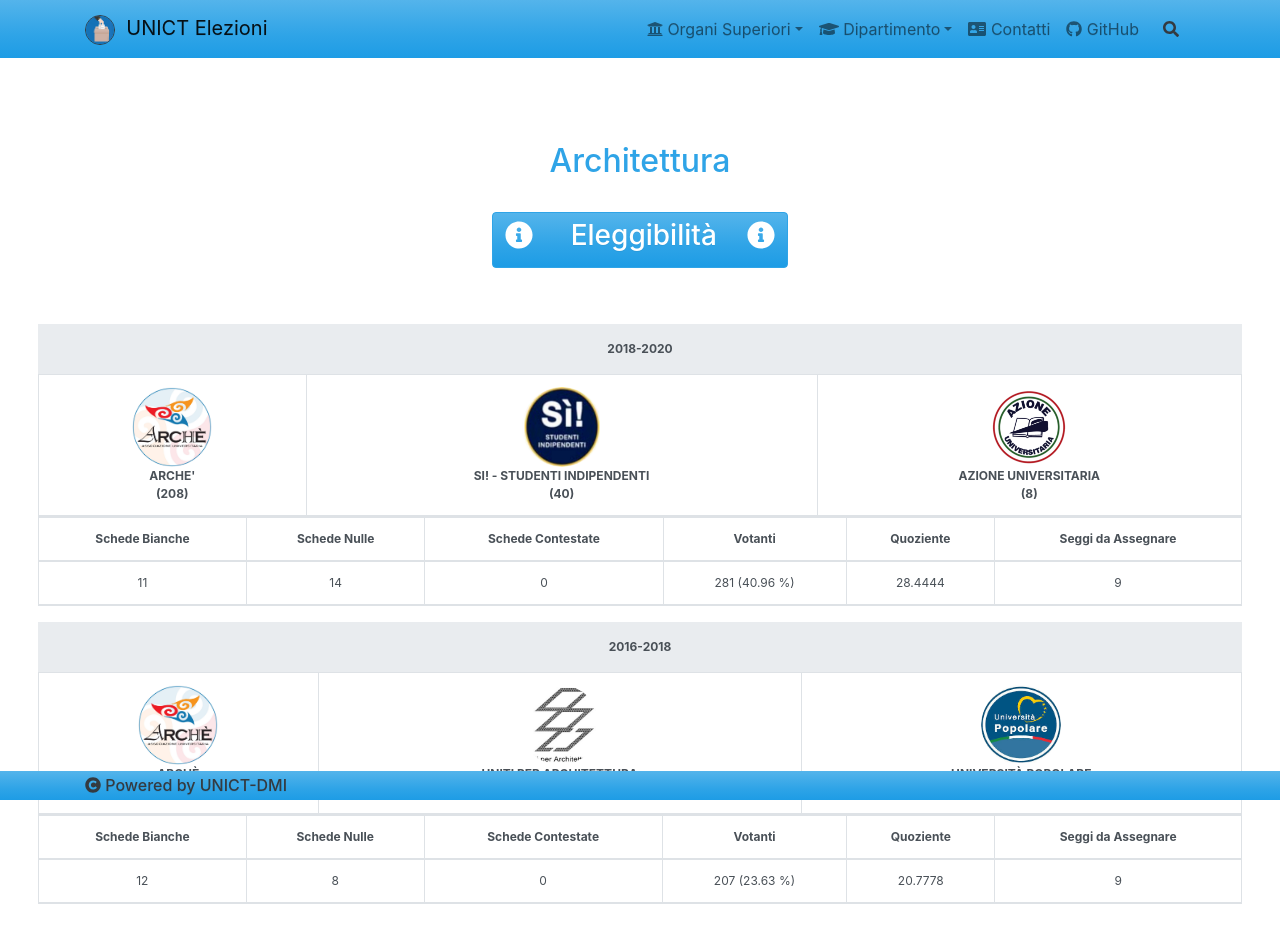
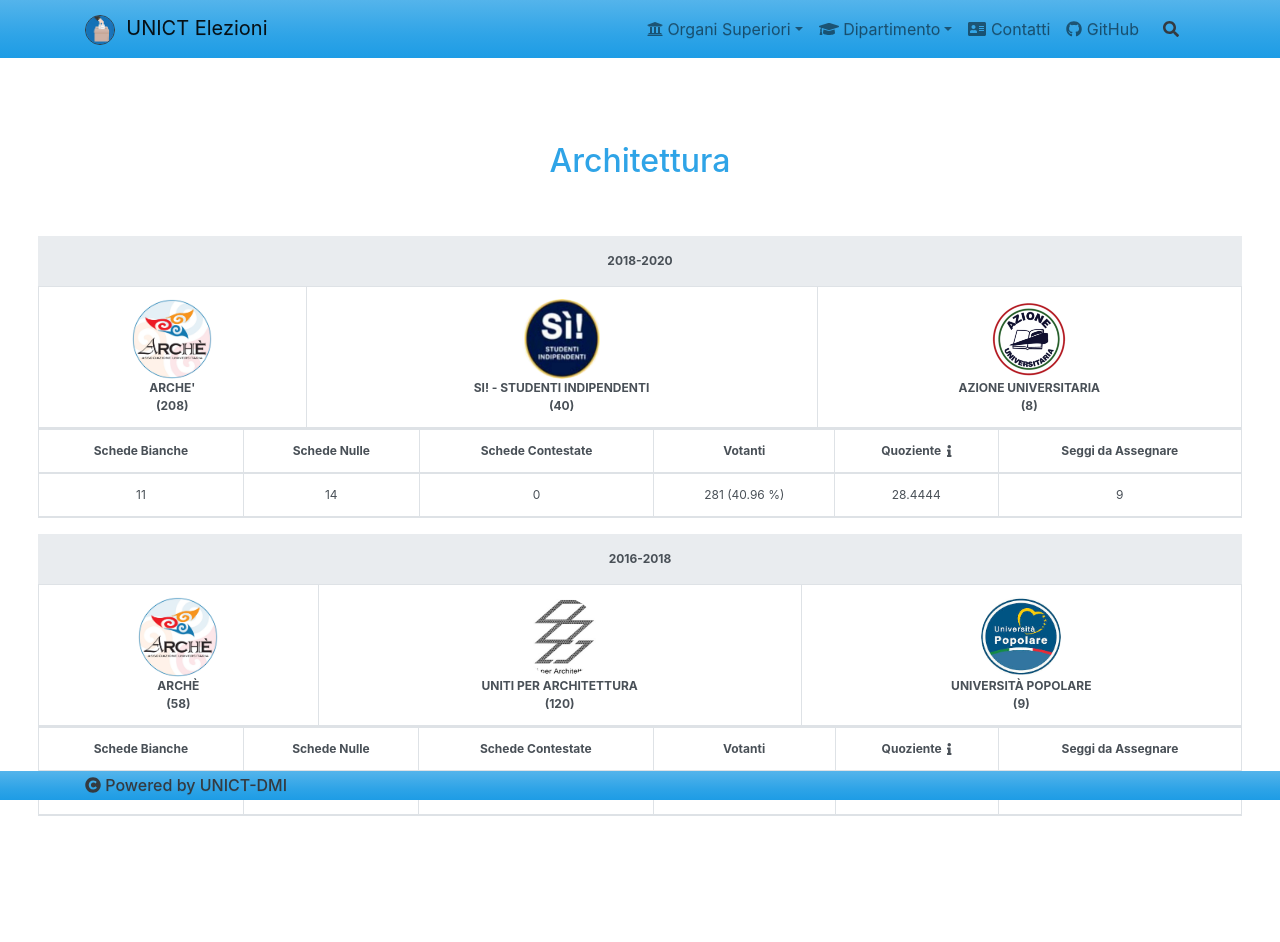
Before and after one commit to UNICT-DMI/UNICT-Elezioni, a React (Create React App) app: page /#/cdl/Architettura in a window 1280 px wide. Shown: the top 942 px of the page. Built offline with nearby package versions, Linux system fonts and the light colour scheme.

Commit message:
feat: move quotient formula in popover

```diff
--- a/src/app/App.scss
+++ b/src/app/App.scss
@@ -14,3 +14,7 @@ body {
 .pointer:hover {
   cursor: pointer;
 }
+
+.popover {
+  max-width: fit-content !important;
+}
--- a/src/app/cdl/Cdl.tsx
+++ b/src/app/cdl/Cdl.tsx
@@ -1,8 +1,5 @@
-import React, { useState } from 'react';
+import React from 'react';
 import { useParams } from 'react-router-dom';
-import { Collapse, Button } from 'react-bootstrap';
-import { FontAwesomeIcon } from '@fortawesome/react-fontawesome';
-import { faInfoCircle } from '@fortawesome/free-solid-svg-icons';
 import { years } from '../../data/years';
 import Results from '../results/Results/Results';
 
@@ -14,40 +11,11 @@ export type dict = { [key: string]: string[] };
 
 const Cdl = (): JSX.Element => {
   const params: Params = useParams();
-  const [show, setShow] = useState(false);
-
-  // { year: seggi } -> { "2018-2020": ['1','2','3'] }
-  // const seggi: dict = {};
-  // const multiDipSeggio: dict = {};
-
-  function toggleFormula(e: any): void {
-    e.preventDefault();
-    setShow(!show);
-  }
 
   return (
     <div className="Department">
       <div className="container-fluid">
         <h2 className="mt-5">{params.cdl.replace(/_/g, ' ')}</h2>
-
-        <Button
-          className="mt-4"
-          onClick={toggleFormula}
-          aria-controls="collapse-tbody"
-          aria-expanded={show}>
-          <h3 className="text-white">
-            <FontAwesomeIcon icon={faInfoCircle} />
-            {' '}
-            &nbsp; &nbsp; Eleggibilità &nbsp; &nbsp;
-            <FontAwesomeIcon icon={faInfoCircle} />
-          </h3>
-        </Button>
-
-        <Collapse in={show}>
-          <div id="collapse-formula" className="mt-3">
-            <img src="formula.png" width="400" key="formula" alt="formula" />
-          </div>
-        </Collapse>
 
         <div className="mt-5">
           {years.map((y) => (
@@ -59,50 +27,6 @@ const Cdl = (): JSX.Element => {
               showDetailsList />
           ))}
         </div>
-
-        {/*
-        <div className="mt-5">
-          <h2>Senato</h2>
-          {years.map((y) => (
-            <Results
-              key={`${y}-${params.dipartimento}`}
-              anno={y}
-              path="Senato"
-              seggio={seggi}
-              multiDip={multiDipSeggio}
-              details
-              showDetailsList />
-          ))}
-        </div>
-
-        <div className="mt-5">
-          <h2>Consiglio di Amministrazione</h2>
-          {years.map((y) => (
-            <Results
-              key={`${y}-${params.dipartimento}`}
-              anno={y}
-              path="Consiglio_di_amministrazione"
-              seggio={seggi}
-              multiDip={multiDipSeggio}
-              details
-              showDetailsList />
-          ))}
-        </div>
-*/}
-        {/* <div className="mt-5">
-          <h2>Consiglio di Amministrazione ERSU</h2>
-            <Results
-              key={`2019-2023-${params.dipartimento}`}
-              anno="2019-2023"
-              path="ERSU"
-              seggio={seggi}
-              multiDip={multiDipSeggio}
-              details
-              showDetailsList />
-        </div> */}
-
-        <div className="mt-5"></div>
-        <div className="mt-5"></div>
       </div>
     </div>
   );
--- a/src/app/department/Department.tsx
+++ b/src/app/department/Department.tsx
@@ -1,8 +1,5 @@
-import React, { useState } from 'react';
+import React from 'react';
 import { useParams } from 'react-router-dom';
-import { Collapse, Button } from 'react-bootstrap';
-import { FontAwesomeIcon } from '@fortawesome/react-fontawesome';
-import { faInfoCircle } from '@fortawesome/free-solid-svg-icons';
 import './Department.scss';
 import { years } from '../../data/years';
 import Results from '../results/Results/Results';
@@ -15,7 +12,6 @@ export type dict = { [key: string]: string[] };
 
 const Department = (): JSX.Element => {
   const params: Params = useParams();
-  const [show, setShow] = useState(false);
 
   // { year: seggi } -> { "2018-2020": ['1','2','3'] }
   const seggi: dict = {};
@@ -41,35 +37,10 @@ const Department = (): JSX.Element => {
     multiDipSeggio[y] = Array.from(new Set(multiDipSeggio[y]));
   });
 
-  function toggleFormula(e: any): void {
-    e.preventDefault();
-    setShow(!show);
-  }
-
   return (
     <div className="Department">
       <div className="container-fluid">
         <h2 className="mt-5">{params.dipartimento.replace(/_/g, ' ')}</h2>
-
-        <Button
-          className="mt-4"
-          onClick={toggleFormula}
-          aria-controls="collapse-tbody"
-          aria-expanded={show}>
-          <h3 className="text-white">
-            <FontAwesomeIcon icon={faInfoCircle} />
-            {' '}
-            &nbsp; &nbsp; Eleggibilità &nbsp; &nbsp;
-            <FontAwesomeIcon icon={faInfoCircle} />
-          </h3>
-        </Button>
-
-        <Collapse in={show}>
-          <div id="collapse-formula" className="mt-3">
-            <img src="formula.png" width="400" key="formula" alt="formula" />
-          </div>
-        </Collapse>
-
         <div className="mt-5">
           {years.map((y) => (
             <Results
--- a/src/app/results/Results/DetailsTable.tsx
+++ b/src/app/results/Results/DetailsTable.tsx
@@ -1,6 +1,9 @@
+import { faInfo } from '@fortawesome/free-solid-svg-icons';
+import { FontAwesomeIcon } from '@fortawesome/react-fontawesome';
 import React from 'react';
-import { Table } from 'react-bootstrap';
+import { OverlayTrigger, Popover, Table } from 'react-bootstrap';
 import { dict } from '../../department/Department';
+import './Results.scss';
 
 interface Props {
   data: any;
@@ -19,6 +22,19 @@ export const DetailsTable = (props: Props): JSX.Element => {
     );
   }
 
+  function eligibilityQuotientPopover(): JSX.Element {
+    return (
+      <Popover id="eligibilityQuotientPopover">
+        <Popover.Title as="h3">Eleggibilità</Popover.Title>
+        <Popover.Content>
+          <div className="w-100">
+            <img src="formula.png" width="400" key="formula" alt="formula" />
+          </div>
+        </Popover.Content>
+      </Popover>
+    );
+  }
+
   return (
     <Table striped bordered hover responsive className="liste">
       <thead>
@@ -27,7 +43,12 @@ export const DetailsTable = (props: Props): JSX.Element => {
           <th>Schede Nulle</th>
           <th>Schede Contestate</th>
           <th>Votanti</th>
-          <th>Quoziente</th>
+          <th>Quoziente &nbsp;
+            <OverlayTrigger
+              overlay={eligibilityQuotientPopover()}>
+              <FontAwesomeIcon icon={faInfo}></FontAwesomeIcon>
+            </OverlayTrigger>
+          </th>
           <th>Seggi da Assegnare</th>
         </tr>
         <tr>
--- a/src/app/results/Results/Results.scss
+++ b/src/app/results/Results/Results.scss
@@ -24,4 +24,5 @@
   .table {
     margin-bottom: 0 !important;
   }
+
 }
--- a/src/app/results/Results/ResultsTable.tsx
+++ b/src/app/results/Results/ResultsTable.tsx
@@ -63,7 +63,7 @@ export const ResultTable = (props: Props): JSX.Element => {
 
   function detailsListPopover(candidateList: any): JSX.Element {
     return (
-      <Popover id="popover"
+      <Popover id="detailsListPopover"
         className={props.showDetailsList ? 'd-block' : 'd-none'}
         key={`${candidateList.nome}-popover-${props.anno}`}>
         {
```
